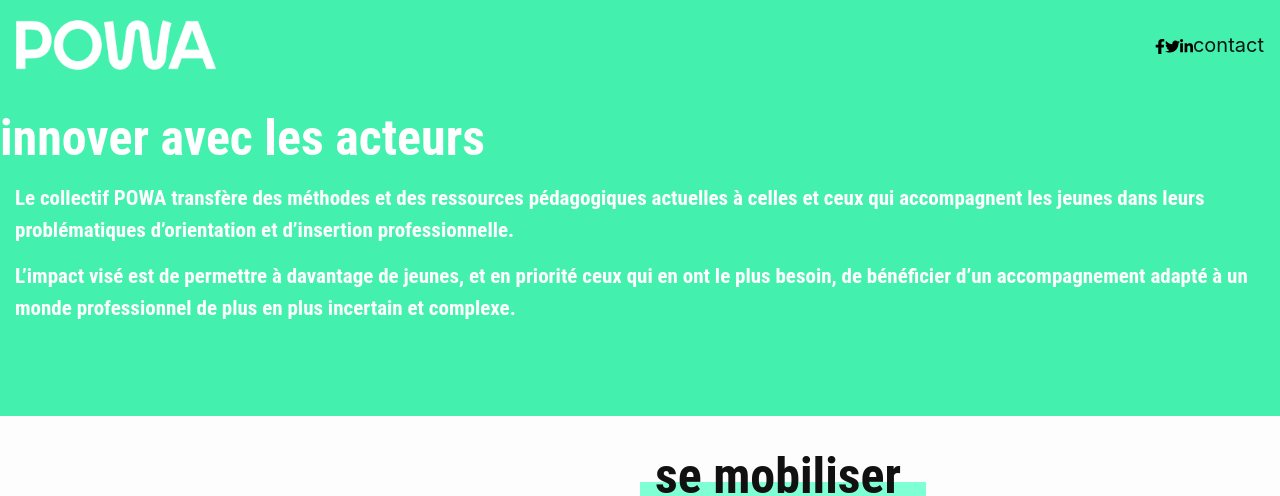
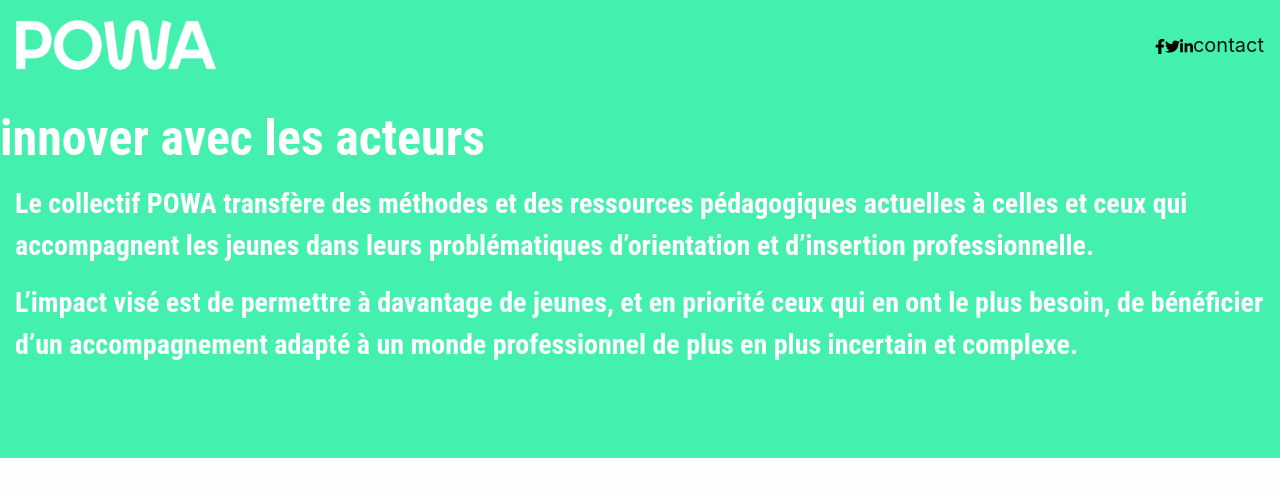
Before and after one commit to clemnce/powa-prototype, a Jekyll site: the page built from index.html, in a window 1280 px wide and 1400 px high. Shown: the top 496 px of the window. Built offline with Jekyll 4.4.1, drawn with Linux system fonts in a browser that asks for light colours; nearby versions of some CDN libraries.

Commit message:
Update mixins font XS

```diff
--- a/_sass/0000_xs/_contact_xs.scss
+++ b/_sass/0000_xs/_contact_xs.scss
@@ -11,13 +11,13 @@
     @include f1-xs;
   }
   .contact-text {
+    @include f4-xs;
+  }
+  .contact-localisation {
     @include f3-xs;
   }
-  .contact-localisation {
-    @include f2-xs;
-  }
   .contact-email {
-    @include f2-xs;
+    @include f3-xs;
   }
 }
 
@@ -25,14 +25,14 @@
   @include make-col-ready();
   @include make-col(12);
   label {
-  @include f3-xs;
+  @include f4-xs;
   color: black;
   }
   .contact-send {
     text-align: center;
   }
   button {
-  @include f3-xs;
+  @include f4-xs;
   background-color: white;
   }
 }
--- a/_sass/0000_xs/_footer_xs.scss
+++ b/_sass/0000_xs/_footer_xs.scss
@@ -20,14 +20,14 @@ footer {
     @include f1-xs;
   }
   .footer-text {
-    @include f3-xs;
+    @include f4-xs;
   }
   a {
     @include mb3-xs;
   }
   .footer-hashtag span {
     display: block;
-    @include f2-xs;
+    @include f3-xs;
     padding-top: 0rem;
     padding-bottom: 0rem;
   }
--- a/_sass/0000_xs/_mixins_xs.scss
+++ b/_sass/0000_xs/_mixins_xs.scss
@@ -19,7 +19,7 @@ margin-bottom: 20px;
 @mixin f2-xs()
 {
   font-family: 'Roboto Condensed', sans-serif;
-  font-size: 28px;
+  font-size: 37px;
   font-weight: 700;
   line-height: 1.5;
 }
@@ -27,18 +27,26 @@ margin-bottom: 20px;
 @mixin f3-xs()
 {
   font-family: 'Roboto Condensed', sans-serif;
-  font-size: 21px;
+  font-size: 28px;
   font-weight: 700;
   line-height: 1.5;
 }
 
-
 @mixin f4-xs()
 {
-  font-family: "Helvetica Neue", Helvetica, Arial, sans-serif;
+  font-family: 'Roboto Condensed', sans-serif;
   font-size: 21px;
+  font-weight: 700;
+  line-height: 1.5;
+  }
+
+
+@mixin f5-xs()
+{
+  font-family: 'ExcelsiorInsertioLT';
+  font-size: 16px;
   font-weight: 400;
-  line-height: 1.5;
+  line-height: 1.7;
 }
 
 
```
